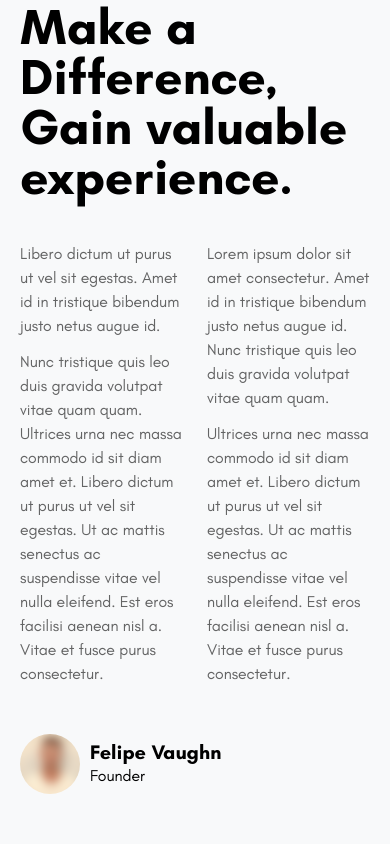
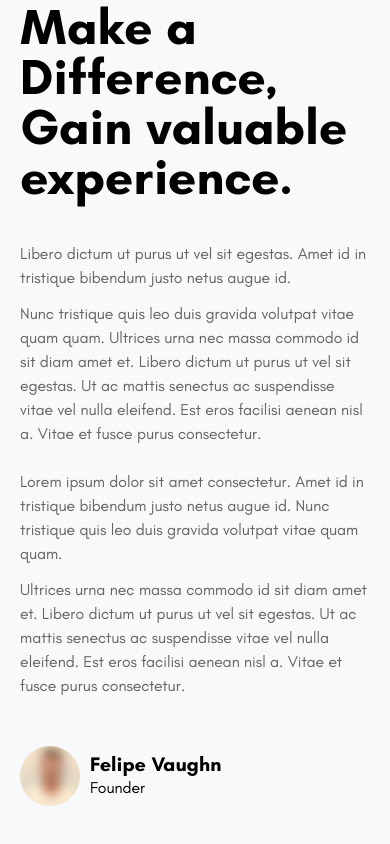
Before and after one commit to Digitals-Group/wematch, a React (Vite) app: page / in a window 390 px wide. Shown: the part 916-1760 px from the top of the page. Built offline with nearby package versions, Linux system fonts and the light colour scheme.

Commit message:
full responsive done

```diff
--- a/src/components/Shared/Valuable/Valuable.jsx
+++ b/src/components/Shared/Valuable/Valuable.jsx
@@ -18,7 +18,7 @@
               Gain valuable experience.
             </h3>
             <div>
-              <div className="grid grid-cols-2 items-center gap-[24px] mb-[48px]">
+              <div className="grid grid-cols-1 items-center gap-[24px] mb-[48px] md:grid md:grid-cols-2">
                 {data?.map((item, index) => (
                   <div key={index}>
                     <p className="mb-3 font-normal text-4 leading-[28px font-inter text-[#00000099]">
```
